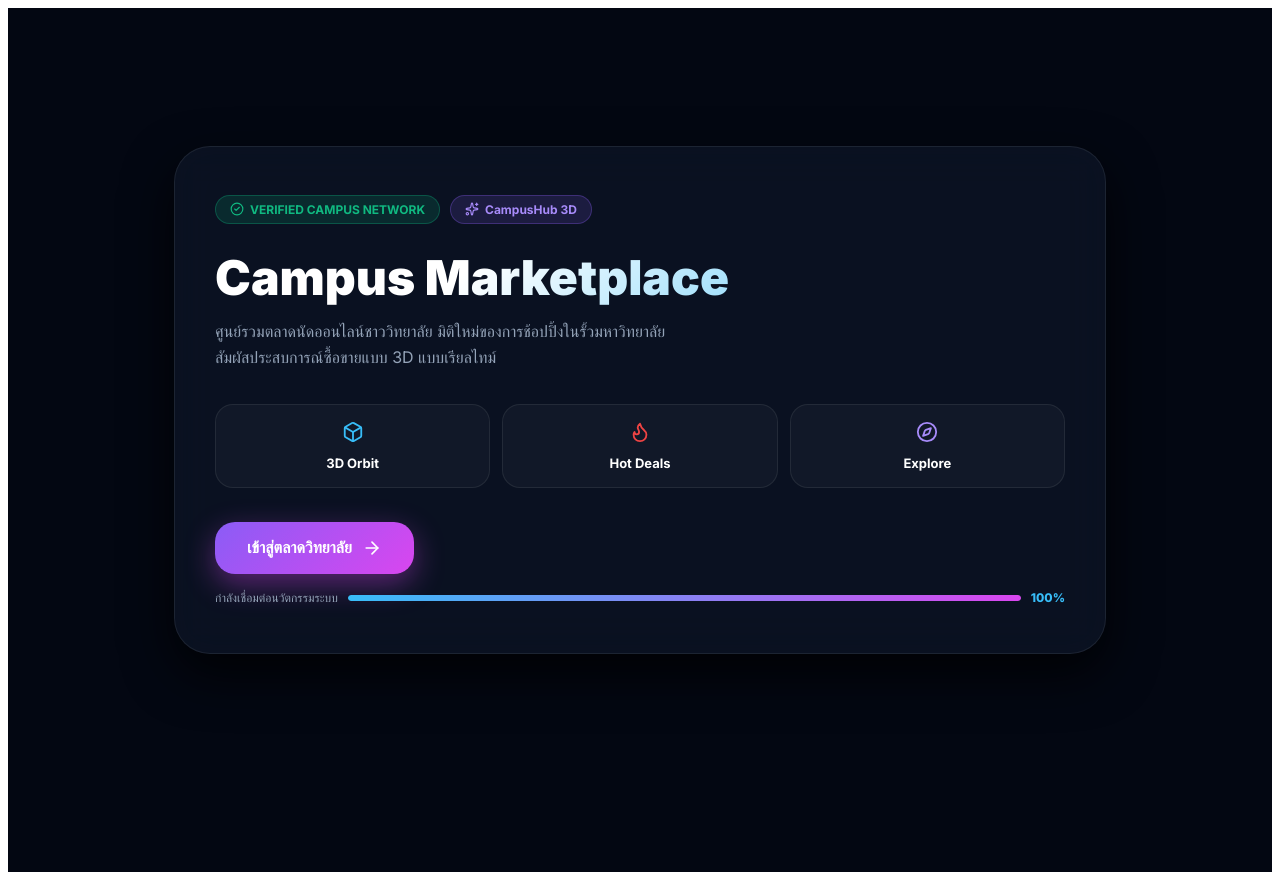
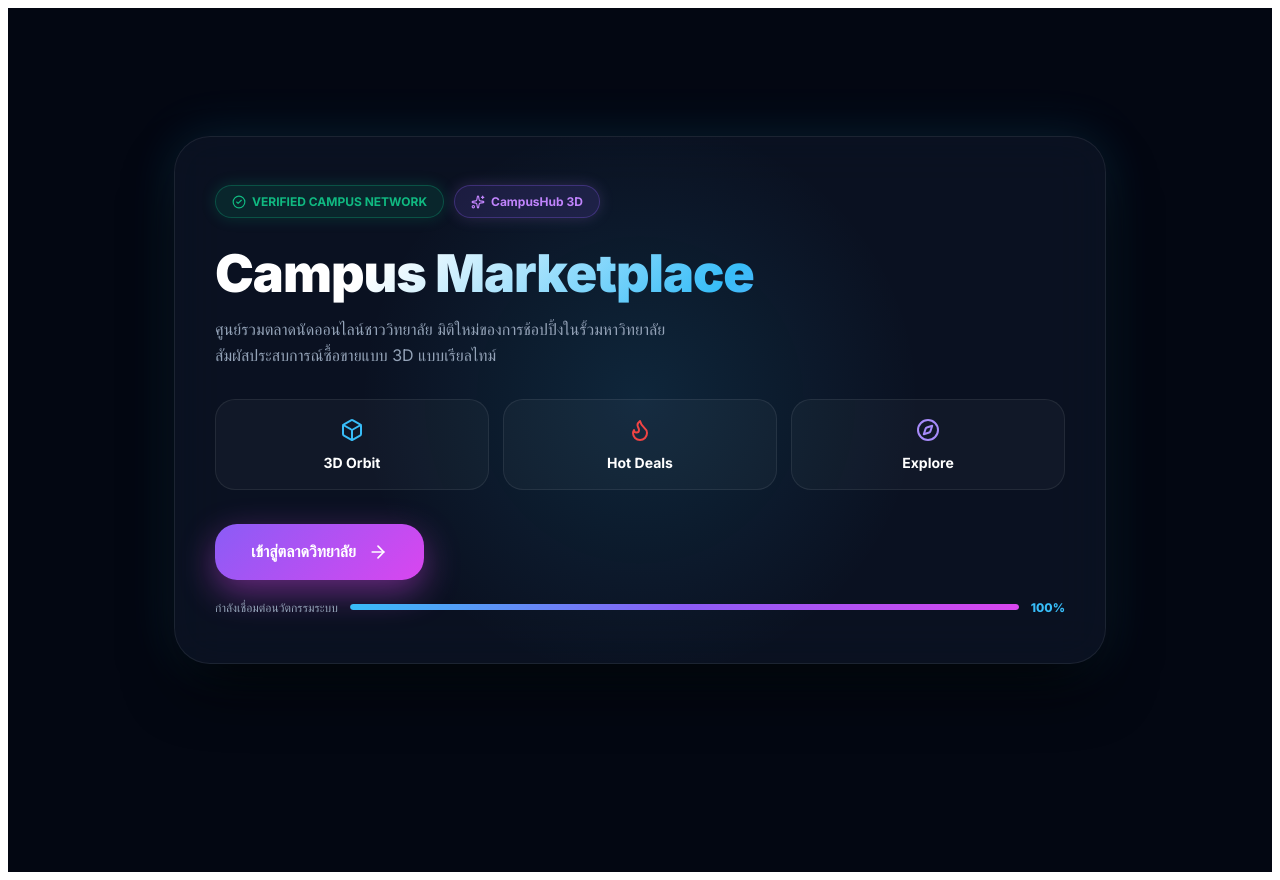
Before and after one commit to sukanya53674-creator/campus-marketplce, a Next.js app: page / in a window 1280 px wide. Built offline with nearby package versions, Linux system fonts and the light colour scheme.

Commit message:
Update page.tsx

```diff
--- a/app/page.tsx
+++ b/app/page.tsx
@@ -4,7 +4,7 @@
 import {
   Sparkles, Box, Flame, Eye, Layers, ArrowUpRight, Tag, Sun, Moon,
   X, Rotate3d, ZoomIn, ZoomOut, RefreshCw, Search, Heart, ShoppingBag, ShieldCheck,
-  Compass, ArrowRight, CheckCircle2, MessageCircle, PhoneCall, User, MapPin, Phone
+  Compass, ArrowRight, CheckCircle2, MessageCircle, PhoneCall, User, MapPin, Phone, Zap
 } from 'lucide-react';
 
 interface Product {
@@ -131,6 +131,8 @@
   const [favorites, setFavorites] = useState<number[]>([]);
   const [cardState, setCardState] = useState<{ [key: number]: { x: number; y: number; mouseX: number; mouseY: number } }>({});
 
+  const [heroCardTransform, setHeroCardTransform] = useState({ rotateX: 0, rotateY: 0, glowX: 50, glowY: 50 });
+
   const [mousePos, setMousePos] = useState<{ x: number; y: number }>({ x: -1000, y: -1000 });
   const [trailPos, setTrailPos] = useState<{ x: number; y: number }>({ x: -1000, y: -1000 });
 
@@ -138,10 +140,9 @@
   const particlesRef = useRef<Particle[]>([]);
 
   const [active3DModal, setActive3DModal] = useState<Product | null>(null);
-  const [checkoutProduct, setCheckoutProduct] = useState<Product | null>(null); // สำหรับ Modal กรอกฟอร์ม
-  const [orderedProduct, setOrderedProduct] = useState<Product | null>(null); // สำหรับ Modal ยืนยันสำเร็จ
+  const [checkoutProduct, setCheckoutProduct] = useState<Product | null>(null);
+  const [orderedProduct, setOrderedProduct] = useState<Product | null>(null);
 
-  // ข้อมูลฟอร์มผู้ซื้อ
   const [buyerName, setBuyerName] = useState('');
   const [buyerPhone, setBuyerPhone] = useState('');
   const [buyerAddress, setBuyerAddress] = useState('');
@@ -238,6 +239,28 @@
       cancelAnimationFrame(animId);
     };
   }, []);
+
+  const handleHeroMouseMove = (e: React.MouseEvent<HTMLDivElement>) => {
+    const rect = e.currentTarget.getBoundingClientRect();
+    const x = e.clientX - rect.left;
+    const y = e.clientY - rect.top;
+    const centerX = rect.width / 2;
+    const centerY = rect.height / 2;
+
+    const rotateX = ((y - centerY) / centerY) * -8;
+    const rotateY = ((x - centerX) / centerX) * 8;
+
+    setHeroCardTransform({
+      rotateX,
+      rotateY,
+      glowX: (x / rect.width) * 100,
+      glowY: (y / rect.height) * 100
+    });
+  };
+
+  const handleHeroMouseLeave = () => {
+    setHeroCardTransform({ rotateX: 0, rotateY: 0, glowX: 50, glowY: 50 });
+  };
 
   const toggleFavorite = (id: number, e: React.MouseEvent<HTMLButtonElement>) => {
     e.stopPropagation();
@@ -350,7 +373,7 @@
         position: 'fixed',
         inset: 0,
         zIndex: 1,
-        background: `radial-gradient(500px circle at ${mousePos.x}px ${mousePos.y}px, ${isDarkMode ? 'rgba(56, 189, 248, 0.15)' : 'rgba(99, 102, 241, 0.1)'}, rgba(168, 85, 247, 0.05) 50%, transparent 80%)`,
+        background: `radial-gradient(600px circle at ${mousePos.x}px ${mousePos.y}px, ${isDarkMode ? 'rgba(56, 189, 248, 0.18)' : 'rgba(99, 102, 241, 0.12)'}, rgba(168, 85, 247, 0.08) 40%, transparent 80%)`,
       }} />
 
       <div style={{
@@ -387,39 +410,58 @@
       {currentView === 'hero' ? (
         <div style={{
           maxWidth: '850px',
-          margin: '40px auto 0',
+          margin: '20px auto 0',
           display: 'flex',
           flexDirection: 'column',
           alignItems: 'center',
           justifyContent: 'center',
           position: 'relative',
           zIndex: 2,
-          minHeight: '80vh'
+          minHeight: '85vh',
+          perspective: '1200px'
         }}>
-          <div style={{
+          <div
+            onMouseMove={handleHeroMouseMove}
+            onMouseLeave={handleHeroMouseLeave}
+            style={{
               backgroundColor: theme.cardBg,
-            backdropFilter: 'blur(20px)',
+              backdropFilter: 'blur(24px)',
               border: `1px solid ${theme.border}`,
               borderRadius: '36px',
               padding: '48px 40px',
-            boxShadow: theme.shadow,
+              boxShadow: isDarkMode
+                ? '0 30px 60px -12px rgba(0, 0, 0, 0.9), 0 0 50px rgba(56, 189, 248, 0.15)'
+                : '0 20px 40px rgba(0, 0, 0, 0.08)',
               width: '100%',
               display: 'flex',
               flexDirection: 'column',
-            gap: '24px'
-          }}>
-            <div style={{ display: 'flex', gap: '10px', flexWrap: 'wrap' }}>
+              gap: '24px',
+              transform: `rotateX(${heroCardTransform.rotateX}deg) rotateY(${heroCardTransform.rotateY}deg)`,
+              transition: 'transform 0.1s cubic-bezier(0.2, 0, 0.2, 1)',
+              position: 'relative',
+              overflow: 'hidden'
+            }}
+          >
+            <div style={{
+              position: 'absolute',
+              inset: 0,
+              background: `radial-gradient(400px circle at ${heroCardTransform.glowX}% ${heroCardTransform.glowY}%, rgba(56, 189, 248, 0.12), transparent 70%)`,
+              pointerEvents: 'none'
+            }} />
+
+            <div style={{ display: 'flex', gap: '10px', flexWrap: 'wrap', zIndex: 2 }}>
               <span style={{
                 display: 'inline-flex',
                 alignItems: 'center',
                 gap: '6px',
-                padding: '6px 14px',
+                padding: '8px 16px',
                 borderRadius: '20px',
                 fontSize: '12px',
                 fontWeight: 700,
-                backgroundColor: 'rgba(16, 185, 129, 0.15)',
+                backgroundColor: 'rgba(16, 185, 129, 0.12)',
                 color: '#10b981',
-                border: '1px solid rgba(16, 185, 129, 0.3)'
+                border: '1px solid rgba(16, 185, 129, 0.3)',
+                boxShadow: '0 0 15px rgba(16, 185, 129, 0.2)'
               }}>
                 <CheckCircle2 style={{ width: '14px', height: '14px' }} /> VERIFIED CAMPUS NETWORK
               </span>
@@ -427,27 +469,29 @@
                 display: 'inline-flex',
                 alignItems: 'center',
                 gap: '6px',
-                padding: '6px 14px',
+                padding: '8px 16px',
                 borderRadius: '20px',
                 fontSize: '12px',
                 fontWeight: 700,
                 backgroundColor: 'rgba(139, 92, 246, 0.15)',
-                color: '#a78bfa',
-                border: '1px solid rgba(139, 92, 246, 0.3)'
+                color: '#c084fc',
+                border: '1px solid rgba(139, 92, 246, 0.3)',
+                boxShadow: '0 0 15px rgba(192, 132, 252, 0.2)'
               }}>
                 <Sparkles style={{ width: '14px', height: '14px' }} /> CampusHub 3D
               </span>
             </div>
 
-            <div>
+            <div style={{ zIndex: 2 }}>
               <h1 style={{
-                fontSize: '48px',
+                fontSize: '52px',
                 fontWeight: 900,
                 margin: '0 0 12px 0',
-                background: 'linear-gradient(135deg, #ffffff 30%, #38bdf8 100%)',
+                background: 'linear-gradient(135deg, #ffffff 20%, #38bdf8 60%, #c084fc 100%)',
                 WebkitBackgroundClip: 'text',
                 WebkitTextFillColor: isDarkMode ? 'transparent' : 'inherit',
-                color: theme.textPrimary
+                color: theme.textPrimary,
+                letterSpacing: '-1px'
               }}>
                 Campus Marketplace
               </h1>
@@ -458,48 +502,96 @@
               </p>
             </div>
 
-            <div style={{ display: 'flex', gap: '12px', marginTop: '10px', flexWrap: 'wrap' }}>
-              <div style={{ flex: 1, minWidth: '140px', backgroundColor: isDarkMode ? 'rgba(255,255,255,0.03)' : 'rgba(0,0,0,0.02)', border: `1px solid ${theme.border}`, padding: '16px', borderRadius: '18px', textAlign: 'center' }}>
-                <Box style={{ width: '22px', height: '22px', color: '#38bdf8', marginBottom: '8px' }} />
-                <div style={{ fontSize: '13px', fontWeight: 700 }}>3D Orbit</div>
+            <div style={{ display: 'flex', gap: '14px', marginTop: '6px', flexWrap: 'wrap', zIndex: 2 }}>
+              <div
+                onClick={() => { setSelectedCategory('3d'); setCurrentView('market'); }}
+                style={{
+                  flex: 1,
+                  minWidth: '140px',
+                  backgroundColor: isDarkMode ? 'rgba(255,255,255,0.03)' : 'rgba(0,0,0,0.02)',
+                  border: `1px solid ${theme.border}`,
+                  padding: '18px 16px',
+                  borderRadius: '20px',
+                  textAlign: 'center',
+                  cursor: 'pointer',
+                  transition: 'all 0.3s ease'
+                }}
+              >
+                <Box style={{ width: '24px', height: '24px', color: '#38bdf8', marginBottom: '8px' }} />
+                <div style={{ fontSize: '14px', fontWeight: 700 }}>3D Orbit</div>
               </div>
-              <div style={{ flex: 1, minWidth: '140px', backgroundColor: isDarkMode ? 'rgba(255,255,255,0.03)' : 'rgba(0,0,0,0.02)', border: `1px solid ${theme.border}`, padding: '16px', borderRadius: '18px', textAlign: 'center' }}>
-                <Flame style={{ width: '22px', height: '22px', color: '#ef4444', marginBottom: '8px' }} />
-                <div style={{ fontSize: '13px', fontWeight: 700 }}>Hot Deals</div>
+
+              <div
+                onClick={() => { setSelectedCategory('hot'); setCurrentView('market'); }}
+                style={{
+                  flex: 1,
+                  minWidth: '140px',
+                  backgroundColor: isDarkMode ? 'rgba(255,255,255,0.03)' : 'rgba(0,0,0,0.02)',
+                  border: `1px solid ${theme.border}`,
+                  padding: '18px 16px',
+                  borderRadius: '20px',
+                  textAlign: 'center',
+                  cursor: 'pointer',
+                  transition: 'all 0.3s ease'
+                }}
+              >
+                <Flame style={{ width: '24px', height: '24px', color: '#ef4444', marginBottom: '8px' }} />
+                <div style={{ fontSize: '14px', fontWeight: 700 }}>Hot Deals</div>
               </div>
-              <div style={{ flex: 1, minWidth: '140px', backgroundColor: isDarkMode ? 'rgba(255,255,255,0.03)' : 'rgba(0,0,0,0.02)', border: `1px solid ${theme.border}`, padding: '16px', borderRadius: '18px', textAlign: 'center' }}>
-                <Compass style={{ width: '22px', height: '22px', color: '#a78bfa', marginBottom: '8px' }} />
-                <div style={{ fontSize: '13px', fontWeight: 700 }}>Explore</div>
+
+              <div
+                onClick={() => { setSelectedCategory('all'); setCurrentView('market'); }}
+                style={{
+                  flex: 1,
+                  minWidth: '140px',
+                  backgroundColor: isDarkMode ? 'rgba(255,255,255,0.03)' : 'rgba(0,0,0,0.02)',
+                  border: `1px solid ${theme.border}`,
+                  padding: '18px 16px',
+                  borderRadius: '20px',
+                  textAlign: 'center',
+                  cursor: 'pointer',
+                  transition: 'all 0.3s ease'
+                }}
+              >
+                <Compass style={{ width: '24px', height: '24px', color: '#a78bfa', marginBottom: '8px' }} />
+                <div style={{ fontSize: '14px', fontWeight: 700 }}>Explore</div>
               </div>
             </div>
 
-            <div style={{ display: 'flex', flexDirection: 'column', gap: '16px', marginTop: '10px' }}>
+            <div style={{ display: 'flex', flexDirection: 'column', gap: '16px', marginTop: '10px', zIndex: 2 }}>
               <button
                 onClick={() => setCurrentView('market')}
                 style={{
                   display: 'inline-flex',
                   alignItems: 'center',
                   justifyContent: 'center',
-                  gap: '10px',
-                  padding: '16px 32px',
-                  borderRadius: '20px',
+                  gap: '12px',
+                  padding: '18px 36px',
+                  borderRadius: '22px',
                   background: 'linear-gradient(135deg, #8b5cf6, #d946ef)',
                   color: '#ffffff',
                   fontSize: '16px',
                   fontWeight: 800,
                   border: 'none',
                   cursor: 'pointer',
-                  boxShadow: '0 10px 30px rgba(217, 70, 239, 0.4)',
-                  width: 'fit-content'
+                  boxShadow: '0 12px 35px rgba(217, 70, 239, 0.45)',
+                  width: 'fit-content',
+                  transition: 'transform 0.2s ease, box-shadow 0.2s ease'
                 }}
               >
                 เข้าสู่ตลาดวิทยาลัย <ArrowRight style={{ width: '20px', height: '20px' }} />
               </button>
 
-              <div style={{ display: 'flex', alignItems: 'center', gap: '10px' }}>
-                <span style={{ fontSize: '12px', color: theme.textSecondary }}>กำลังเชื่อมต่อนวัตกรรมระบบ</span>
-                <div style={{ flex: 1, height: '6px', backgroundColor: isDarkMode ? '#1e293b' : '#e2e8f0', borderRadius: '10px', overflow: 'hidden' }}>
-                  <div style={{ width: '100%', height: '100%', background: 'linear-gradient(90deg, #38bdf8, #d946ef)', borderRadius: '10px' }} />
+              <div style={{ display: 'flex', alignItems: 'center', gap: '12px', marginTop: '4px' }}>
+                <span style={{ fontSize: '12px', color: theme.textSecondary, whiteSpace: 'nowrap' }}>กำลังเชื่อมต่อนวัตกรรมระบบ</span>
+                <div style={{ flex: 1, height: '6px', backgroundColor: isDarkMode ? '#1e293b' : '#e2e8f0', borderRadius: '10px', overflow: 'hidden', position: 'relative' }}>
+                  <div style={{
+                    width: '100%',
+                    height: '100%',
+                    background: 'linear-gradient(90deg, #38bdf8, #8b5cf6, #d946ef)',
+                    borderRadius: '10px',
+                    boxShadow: '0 0 10px #d946ef'
+                  }} />
                 </div>
                 <span style={{ fontSize: '12px', fontWeight: 800, color: '#38bdf8' }}>100%</span>
               </div>
@@ -1273,7 +1365,6 @@
               </p>
             </div>
 
-            {/* ข้อมูลสรุปการสั่งซื้อของผู้ซื้อ */}
             <div style={{
               width: '100%',
               backgroundColor: isDarkMode ? 'rgba(255, 255, 255, 0.03)' : '#f8fafc',
```
Lines whose indentation alone changed are shown as unchanged.
